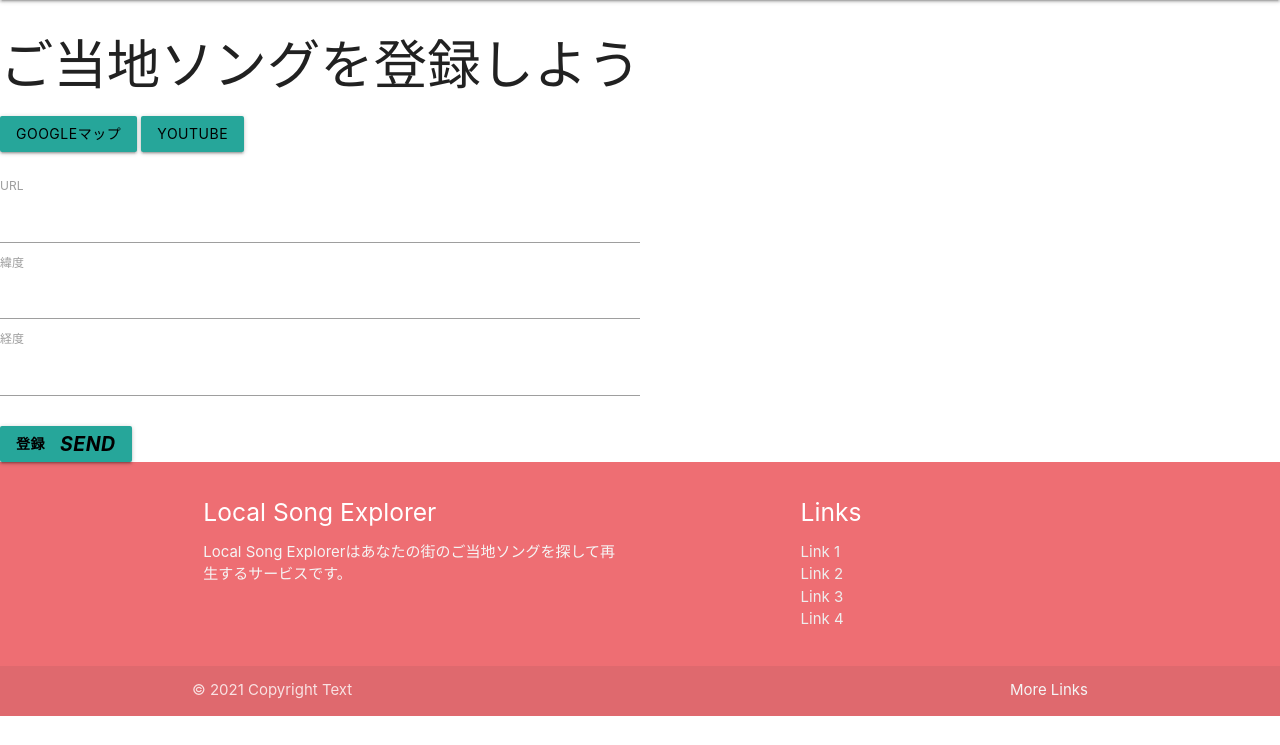
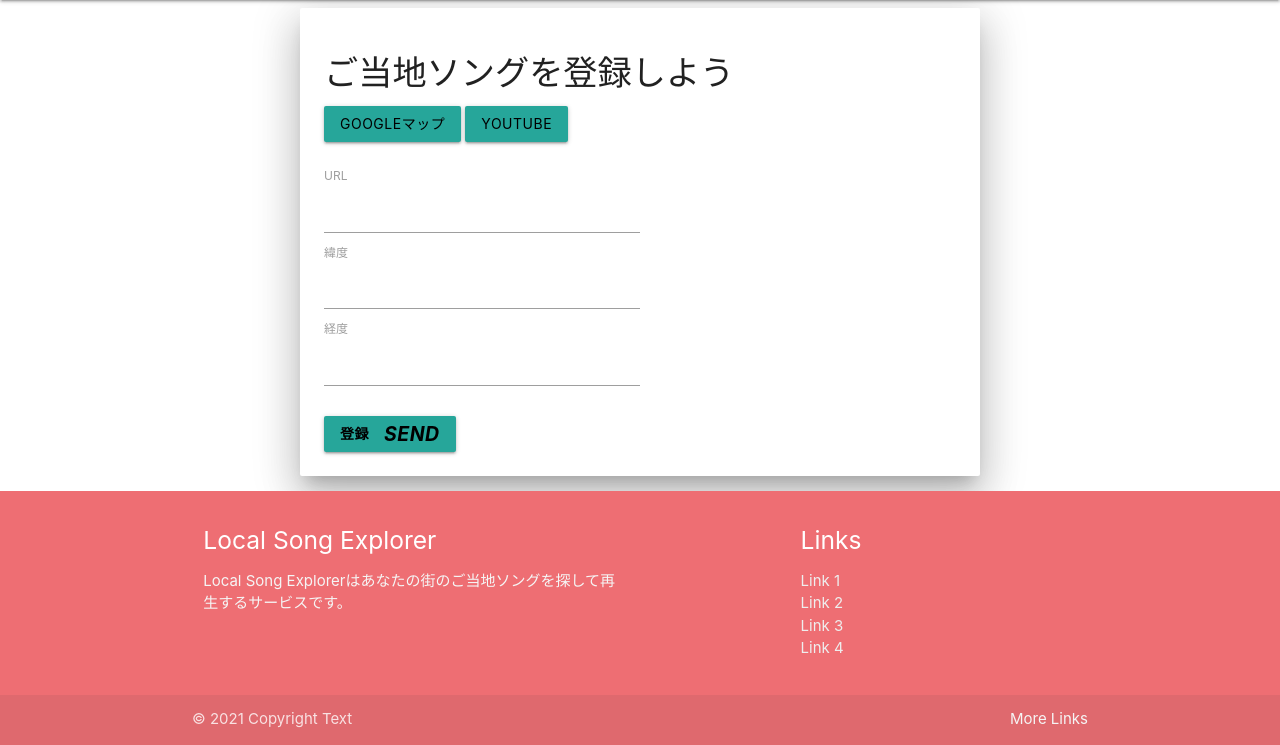
Before and after one commit to z21001ms/team_project, a Rails app: page /register in a window 1280 px wide. Shown: the part 64-809 px from the top of the page. Before the commit the page ends 780 px from the top, so only its background shows below. Run offline with Rails 7, Linux system fonts and the light colour scheme; style sheets or scripts are compiled from the project's sources; parts of the project's set-up code (start-up, migrations or seed data) failed here and were passed over.

Commit message:
カードを中心に配置．フォームは左揃え

```diff
--- a/app/views/song/register.html.erb
+++ b/app/views/song/register.html.erb
@@ -1,4 +1,5 @@
-<h2>ご当地ソングを登録しよう</h2>
+<div class="card-panel z-depth-5", style="margin: 0.5rem 20rem 1rem 20rem;">
+<h4>ご当地ソングを登録しよう</h4>
 
 <%= link_to "Googleマップ", "https://google.co.jp/maps", class:"btn waves-effect waves-light", style: "color: black;" %>
 <%= link_to "YouTube", "https://youtube.com", class:"btn waves-effect waves-light", style: "color: black;"  %><br>
@@ -18,6 +19,7 @@
       <i class="material-icons right">send</i>
     </button>
 <% end %>
+</div><!--card-->
 
 <script>
     if (navigator.geolocation) {
```
